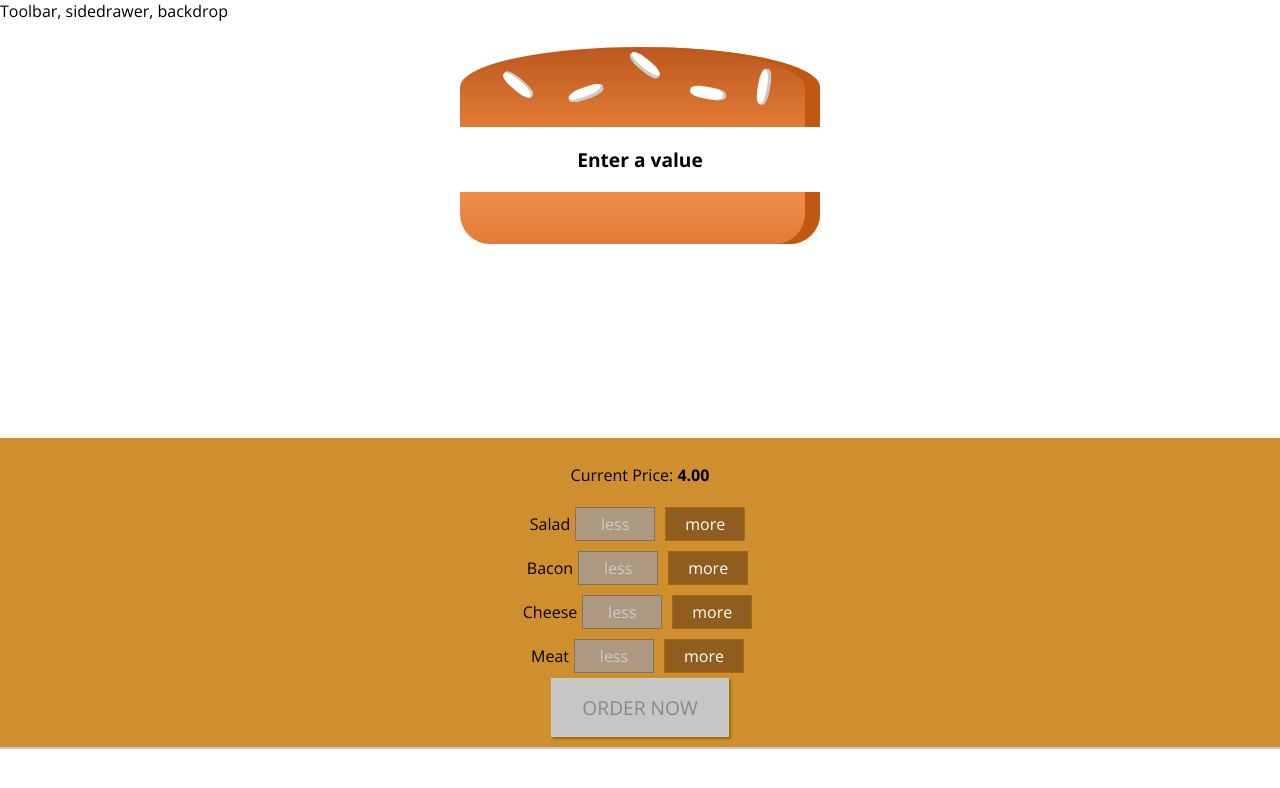
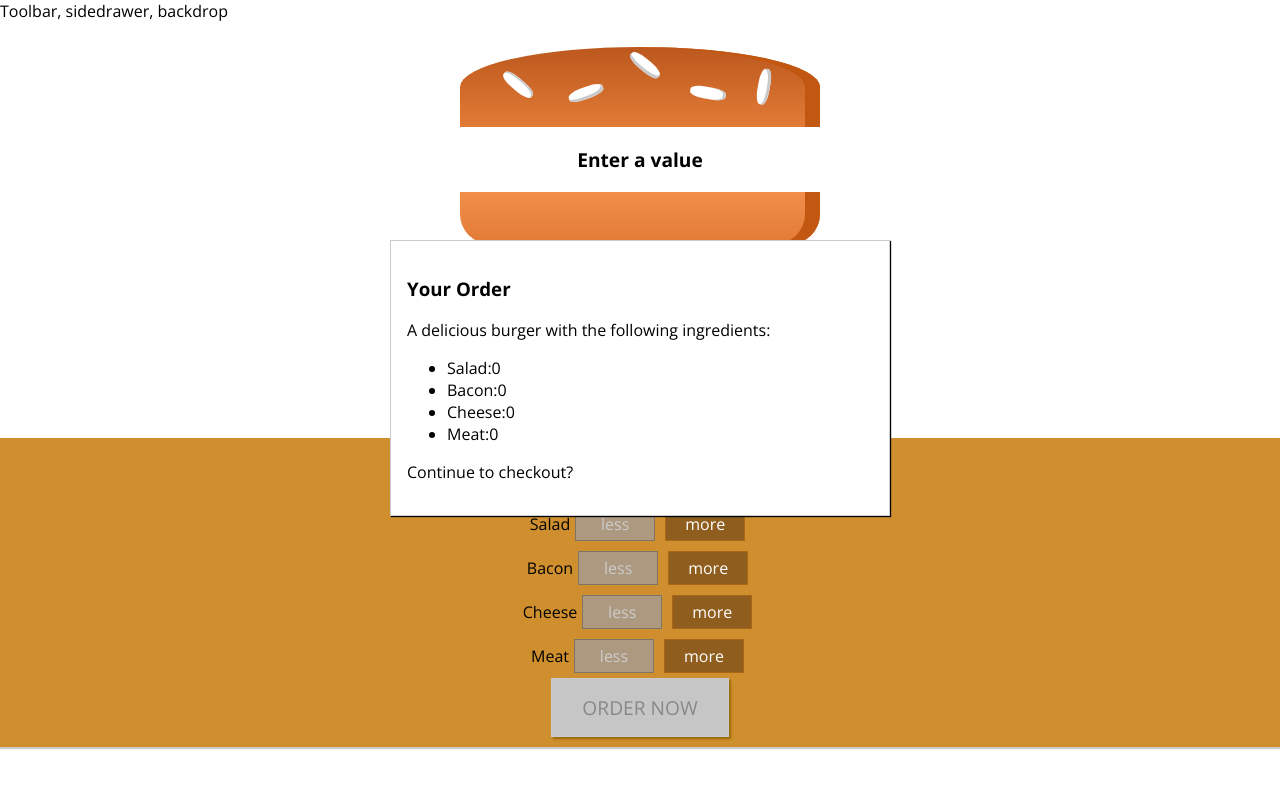
Before and after one commit to clarklindev/react-maximilianschwarzmuller-udemy-react, a React app in the folder burger-basics--01-project-setup/: page / in a window 1280 px wide. Shown: the top 788 px of the page. Built offline with nearby package versions, Linux system fonts and the light colour scheme.

Commit message:
20. Creating the Order Summary Modal.mp4

```diff
--- a/burger-basics--01-project-setup/src/components/Burger/Burger.css
+++ b/burger-basics--01-project-setup/src/components/Burger/Burger.css
@@ -2,7 +2,7 @@
 	width: 100%;
 	margin: auto;
 	height: 250px;
-	overflow: scroll;
+	overflow: auto;
 	text-align: center;
 	font-weight: bold;
 	font-size: 1.2rem;
--- /dev/null
+++ b/burger-basics--01-project-setup/src/components/Burger/OrderSummary/OrderSummary.js
@@ -0,0 +1,24 @@
+import React from 'react';
+import Aux from '../../../hoc/Auxiliary';
+
+const orderSummary = props => {
+	const ingredientsSummary = Object.keys(props.ingredients).map(igKey => {
+		return (
+			<li key={igKey}>
+				<span style={{ textTransform: 'capitalize' }}>{igKey}</span>:
+				{props.ingredients[igKey]}
+			</li>
+		);
+	});
+
+	return (
+		<Aux>
+			<h3>Your Order</h3>
+			<p>A delicious burger with the following ingredients:</p>
+			<ul>{ingredientsSummary}</ul>
+			<p>Continue to checkout?</p>
+		</Aux>
+	);
+};
+
+export default orderSummary;
--- /dev/null
+++ b/burger-basics--01-project-setup/src/components/UI/Modal/Modal.css
@@ -0,0 +1,20 @@
+.Modal {
+	position: fixed;
+	z-index: 500;
+	background-color: white;
+	width: 70%;
+	border: 1px solid #ccc;
+	box-shadow: 1px 1px 1px black;
+	padding: 16px;
+	left: 15%;
+	top: 30%;
+	box-sizing: border-box;
+	transition: all 0.3s ease-out;
+}
+
+@media (min-width: 600px) {
+	.Modal {
+		width: 500px;
+		left: calc(50% - 250px);
+	}
+}
--- /dev/null
+++ b/burger-basics--01-project-setup/src/components/UI/Modal/Modal.js
@@ -0,0 +1,6 @@
+import React from 'react';
+import classes from './Modal.css';
+
+const modal = props => <div className={classes.Modal}>{props.children}</div>;
+
+export default modal;
--- a/burger-basics--01-project-setup/src/containers/BurgerBuilder/BurgerBuilder.js
+++ b/burger-basics--01-project-setup/src/containers/BurgerBuilder/BurgerBuilder.js
@@ -2,6 +2,8 @@
 import Aux from '../../hoc/Auxiliary';
 import Burger from '../../components/Burger/Burger';
 import BuildControls from '../../components/Burger/BuildControls/BuildControls';
+import Modal from '../../components/UI/Modal/Modal';
+import OrderSummary from '../../components/Burger/OrderSummary/OrderSummary';
 
 const INGREDIENT_PRICES = {
 	salad: 0.5,
@@ -69,6 +71,9 @@
 
 		return (
 			<Aux>
+				<Modal>
+					<OrderSummary ingredients={this.state.ingredients} />
+				</Modal>
 				<Burger ingredients={this.state.ingredients} />
 				<BuildControls
 					ingredientAdded={this.addIngredientHandler}
```
Also changed, not shown: burger-basics--01-project-setup/src/components/UI/Backdrop/Backdrop.js (added).
